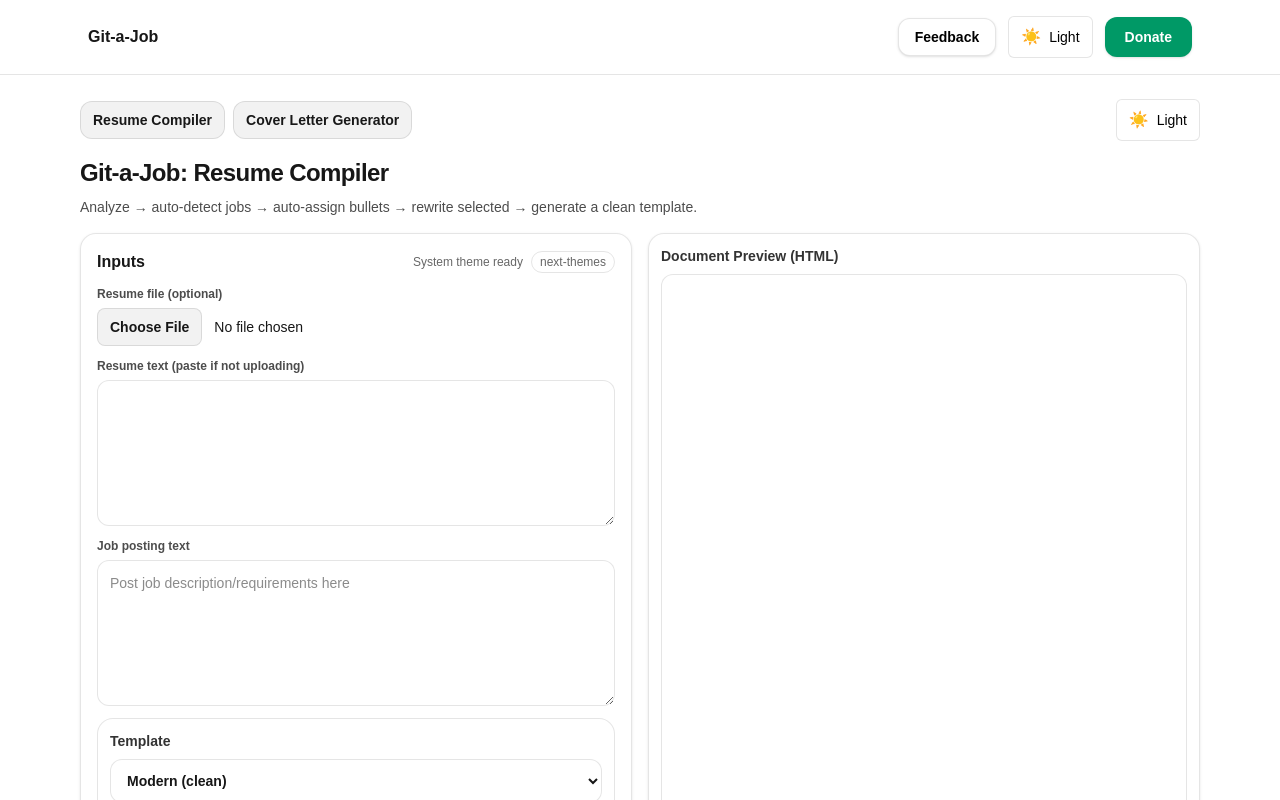
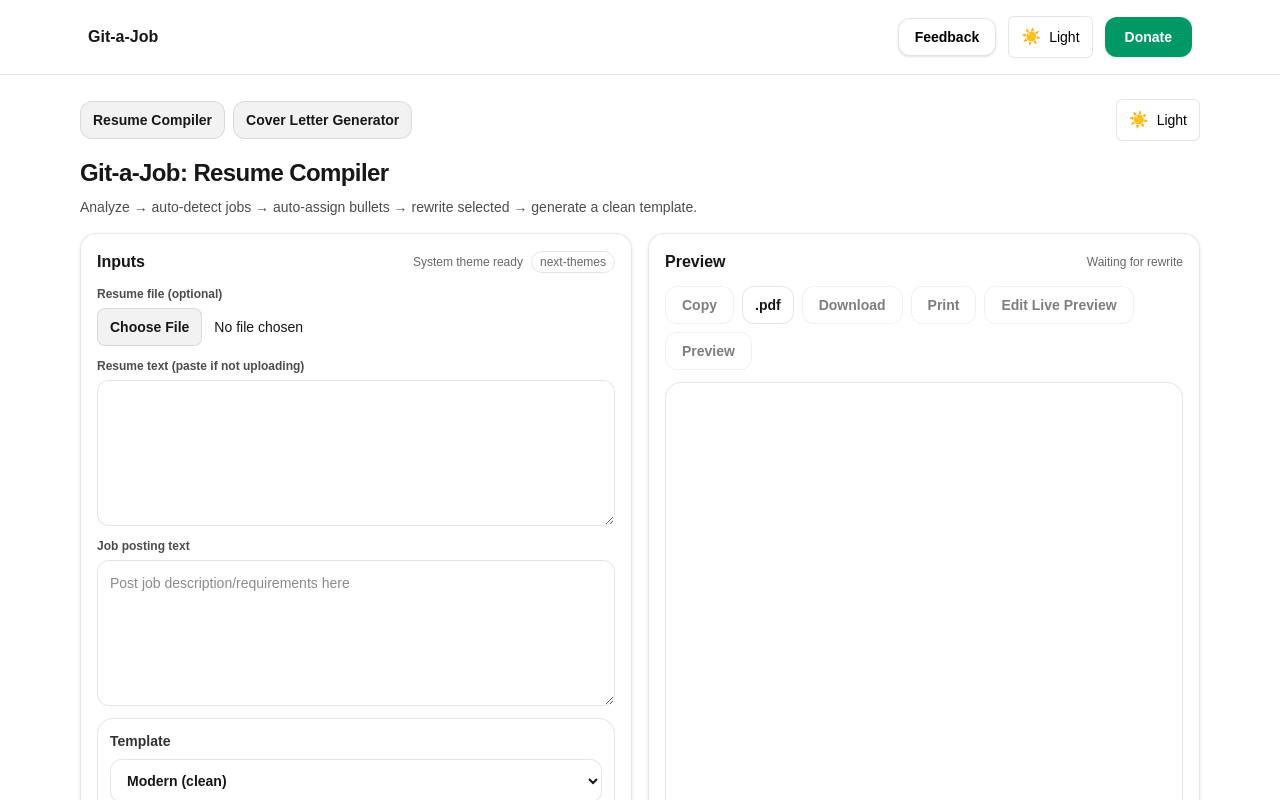
Before and after one commit to KingCarni/Resume-MVP, a Next.js app: page /resume in a window 1280 px wide. Shown: the top 800 px of the page. Built offline with nearby package versions, Linux system fonts and the light colour scheme.

Commit message:
Unify Resume Live Preview with Cover Letter layout + fix active HTML handling

```diff
--- a/src/components/CoverLetterGenerator.tsx
+++ b/src/components/CoverLetterGenerator.tsx
@@ -1179,7 +1179,7 @@ function HtmlDocPreview({ html, footer }: { html: string; footer?: React.ReactNo
           title="cover-letter-preview"
           className="h-[820px] w-full"
           sandbox="allow-same-origin"
-          srcDoc={html || "<!doctype html><html><body></body></html>"}
+          srcDoc={activeResumeHtml || "<!doctype html><html><body></body></html>"}
         />
       </div>
 
--- a/src/components/ResumeMvp/index.tsx
+++ b/src/components/ResumeMvp/index.tsx
@@ -1,3 +1,4 @@
+// src/components/ResumeMvp/index.tsx
 "use client";
 
 import Link from "next/link";
@@ -162,42 +163,6 @@ function keywordsToArray(k: any): string[] {
   return [];
 }
 
-function HtmlDocPreview({
-  html,
-  footer,
-  title = "Document Preview (HTML)",
-  iframeTitle = "doc-preview",
-  heightClass = "h-[820px]",
-}: {
-  html: string;
-  footer?: React.ReactNode;
-  title?: string;
-  iframeTitle?: string;
-  heightClass?: string;
-}) {
-  return (
-    <div className="rounded-2xl border border-black/10 bg-white/60 p-3 shadow-sm backdrop-blur dark:border-white/10 dark:bg-white/5">
-      <div className="mb-2 flex items-center justify-between gap-2">
-        <div className="text-sm font-extrabold text-black/80 dark:text-white/85">
-          {title}
-        </div>
-      </div>
-
-      <div className="overflow-hidden rounded-xl border border-black/10 bg-white dark:border-white/10 dark:bg-black/20">
-        <iframe
-          title={iframeTitle}
-          className={`${heightClass} w-full`}
-          sandbox="allow-same-origin"
-          srcDoc={html || "<!doctype html><html><head><meta charset='utf-8' /></head><body></body></html>"}
-        />
-      </div>
-
-      {footer ? <div className="mt-3 flex flex-wrap items-center gap-2">{footer}</div> : null}
-    </div>
-  );
-}
-
-
 function csvToArray(s: string): string[] {
   return (s || "")
     .split(",")
@@ -344,8 +309,7 @@ function normalizeResumeTextForParsing(input: string) {
       const company = left.replace(/\s{2,}/g, " ").replace(/[•|]+$/g, "").trim();
       const title = right.replace(/^[•|]+/g, "").trim();
 
-      const titleLooksReal =
-        title.length >= 3 && !/^(vancouver|remote|hybrid)\b/i.test(title);
+      const titleLooksReal = title.length >= 3 && !/^(vancouver|remote|hybrid)\b/i.test(title);
 
       if (titleLooksReal) {
         out.push(`${company} — ${title} (${range})`);
@@ -397,7 +361,6 @@ function Callout({
     </div>
   );
 }
-
 
 /** ---------- Resume Template HTML ---------- */
 
@@ -711,7 +674,6 @@ html, body{
 }
 `.trim();
 }
-
 
 function templateStyles(template: ResumeTemplateId) {
   // ---------- EXISTING THEMES ----------
@@ -1589,7 +1551,6 @@ function buildResumeHtml(args: {
 </body>
 </html>`;
 }
-
 
 function openPreviewWindow(html: string) {
   const w = window.open("", "_blank", "noopener,noreferrer");
@@ -1665,7 +1626,6 @@ export default function ResumeMvp() {
   const [resumeBlobUrl, setResumeBlobUrl] = useState<string>("");
   const [uploadingResume, setUploadingResume] = useState(false);
 
-
   const [onlyExperienceBullets, setOnlyExperienceBullets] = useState(true);
 
   const [sourceCompany, setSourceCompany] = useState("");
@@ -1725,30 +1685,16 @@ export default function ResumeMvp() {
     setPreviewHtmlOverride("");
   }
 
-   async function handleCopyOutput() {
-    if (!effectiveResumeHtml) return;
-    const txt = htmlToPlainText(effectiveResumeHtml);
-    try {
-      await navigator.clipboard.writeText(txt);
-    } catch {
-      const ta = document.createElement("textarea");
-      ta.value = txt;
-      document.body.appendChild(ta);
-      ta.select();
-      document.execCommand("copy");
-      ta.remove();
-    }
-  }
-    async function ensureResumeUploadedToBlob(file: File) {
+  async function ensureResumeUploadedToBlob(f: File) {
     if (resumeBlobUrl) return resumeBlobUrl;
 
     setUploadingResume(true);
     try {
-        const safeName = file.name.replace(/\s+/g, "-");
+      const safeName = f.name.replace(/\s+/g, "-");
       const pathname = `resume/${Date.now()}-${safeName}`;
 
-        const blob = (await upload(pathname, file, {
-          access: "public", // or "public" if you prefer
+      const blob = (await upload(pathname, f, {
+        access: "public", // or "private" if you prefer, but then your API must fetch with auth
         handleUploadUrl: "/api/blob/upload",
       })) as PutBlobResult;
 
@@ -1758,45 +1704,6 @@ export default function ResumeMvp() {
       setUploadingResume(false);
     }
   }
-
-
-  async function handleDownloadPdf() {
-  if (!effectiveResumeHtml) return;
-
-  setError(null);
-
-  try {
-    const res = await fetch("/api/resume-pdf", {
-      method: "POST",
-      headers: { "Content-Type": "application/json" },
-      body: JSON.stringify({
-        html: effectiveResumeHtml,
-        filename: "resume.pdf",
-      }),
-    });
-
-    if (!res.ok) {
-      const text = await res.text().catch(() => "");
-      throw new Error(text || `PDF render failed (${res.status})`);
-    }
-
-    const blob = await res.blob();
-    const url = URL.createObjectURL(blob);
-
-    const a = document.createElement("a");
-    a.href = url;
-    a.download = "resume.pdf";
-    document.body.appendChild(a);
-    a.click();
-    a.remove();
-
-    URL.revokeObjectURL(url);
-  } catch (e: any) {
-    setError(e?.message || "PDF download failed");
-  }
-}
-
-
 
   function clearFile() {
     setFile(null);
@@ -1877,14 +1784,11 @@ export default function ResumeMvp() {
           body: JSON.stringify({
             resumeBlobUrl: url,
             jobText,
-      // keep your existing option:
             onlyExperienceBullets,
-      // optional override text if you also pasted:
             resumeText: resumeTextForApi || "",
           }),
         });
       } else {
-  // keep your existing JSON branch
         res = await fetch("/api/analyze", {
           method: "POST",
           headers: { "Content-Type": "application/json" },
@@ -1895,7 +1799,6 @@ export default function ResumeMvp() {
           }),
         });
       }
-
 
       const payload = await parseApiResponse(res);
 
@@ -1989,7 +1892,10 @@ export default function ResumeMvp() {
     console.log("[rewrite] request bytes:", bytes);
     if (logNetworkDebug) {
       console.log("[rewrite] jobText chars:", String(safeBody.jobText ?? "").length);
-    console.log("[rewrite] keywords count:", Array.isArray(safeBody.suggestedKeywords) ? safeBody.suggestedKeywords.length : 0);
+      console.log(
+        "[rewrite] keywords count:",
+        Array.isArray(safeBody.suggestedKeywords) ? safeBody.suggestedKeywords.length : 0
+      );
     }
 
     // ✅ hard stop before Vercel throws FUNCTION_PAYLOAD_TOO_LARGE
@@ -2031,9 +1937,7 @@ export default function ResumeMvp() {
     const suggestedKeywords = normalizeSuggestedKeywordsForBullet(originalBullet, suggestedKeywordsRaw);
 
     if (!originalBullet) {
-      setError(
-        "Missing original bullet for rewrite. Re-run Analyze or confirm bullets are being extracted."
-      );
+      setError("Missing original bullet for rewrite. Re-run Analyze or confirm bullets extracted.");
       return;
     }
 
@@ -2084,9 +1988,7 @@ export default function ResumeMvp() {
           ...nextPlan[index],
           rewrittenBullet: rewrittenTraining,
           needsMoreInfo: false,
-          notes: [
-            "Training/education bullet detected; kept rewrite faithful (no invented testing duties).",
-          ],
+          notes: ["Training/education bullet detected; kept rewrite faithful (no invented duties)."],
           keywordHits: [],
           blockedKeywords: [],
           suggestedKeywords,
@@ -2104,9 +2006,8 @@ export default function ResumeMvp() {
     try {
       const targetProducts = csvToArray(targetProductsCsv);
       const blockedTerms = csvToArray(blockedTermsCsv);
-      // ✅ Keep payload small: cap job text hard (adjust if you want)
+      // ✅ Keep payload small: cap job text hard
       const jobTextCapped = String(jobText ?? "").slice(0, 6000);
-
 
       const norm = (s: any) => String(s ?? "").toLowerCase().replace(/\s+/g, " ").trim();
 
@@ -2187,9 +2088,7 @@ export default function ResumeMvp() {
         if (txt) otherTexts.push(txt);
       }
 
-      const usedOpeners = Array.from(
-        new Set(otherTexts.map(extractOpenerVerb).map(norm).filter(Boolean))
-      );
+      const usedOpeners = Array.from(new Set(otherTexts.map(extractOpenerVerb).map(norm).filter(Boolean)));
 
       const phraseCounts = new Map<string, number>();
       for (const t of otherTexts) {
@@ -2208,7 +2107,6 @@ export default function ResumeMvp() {
         originalBullet,
         suggestedKeywords,
         jobText: jobTextCapped,
-
 
         constraints: [
           "Do not add responsibilities not present in the original bullet.",
@@ -2347,9 +2245,7 @@ export default function ResumeMvp() {
   const metaGames = Array.isArray(analysis?.metaBlocks?.gamesShipped)
     ? analysis!.metaBlocks!.gamesShipped!
     : [];
-  const metaMetrics = Array.isArray(analysis?.metaBlocks?.metrics)
-    ? analysis!.metaBlocks!.metrics!
-    : [];
+  const metaMetrics = Array.isArray(analysis?.metaBlocks?.metrics) ? analysis!.metaBlocks!.metrics! : [];
 
   const guardrailTerms = useMemo(() => {
     const terms: string[] = [];
@@ -2412,34 +2308,76 @@ export default function ResumeMvp() {
     return (previewHtmlOverride || resumeHtml || "").trim();
   }, [previewHtmlOverride, resumeHtml]);
 
-  function openEditPreview() {
-    if (!resumeHtml) return;
-    const seed = (previewHtmlOverride || resumeHtml || "").trim();
-    setPreviewHtmlDraft(seed);
-    setShowPreviewEditor(true);
-  }
-
-  function applyPreviewEdits() {
-    setPreviewHtmlOverride(previewHtmlDraft);
-  }
-
-  function resetPreviewEdits() {
-    setPreviewHtmlOverride("");
-    setPreviewHtmlDraft((resumeHtml || "").trim());
-  }
-
-  function closePreviewEditor() {
-    setShowPreviewEditor(false);
+  // ✅ active HTML to use for Copy/Download/Print/Preview
+  const activeResumeHtml = useMemo(() => {
+    if (showPreviewEditor) return (previewHtmlDraft || effectiveResumeHtml || "").trim();
+    return (previewHtmlOverride || effectiveResumeHtml || "").trim();
+  }, [showPreviewEditor, previewHtmlDraft, previewHtmlOverride, effectiveResumeHtml]);
+
+  async function handleCopyOutput() {
+    const html = activeResumeHtml;
+    if (!html) return;
+
+    const txt = htmlToPlainText(html);
+    try {
+      await navigator.clipboard.writeText(txt);
+    } catch {
+      const ta = document.createElement("textarea");
+      ta.value = txt;
+      document.body.appendChild(ta);
+      ta.select();
+      document.execCommand("copy");
+      ta.remove();
+    }
+  }
+
+  async function handleDownloadPdf() {
+    const html = activeResumeHtml;
+    if (!html) return;
+
+    setError(null);
+
+    try {
+      const res = await fetch("/api/resume-pdf", {
+        method: "POST",
+        headers: { "Content-Type": "application/json" },
+        body: JSON.stringify({
+          html, // ✅ use activeResumeHtml
+          filename: "resume.pdf",
+        }),
+      });
+
+      if (!res.ok) {
+        const text = await res.text().catch(() => "");
+        throw new Error(text || `PDF render failed (${res.status})`);
+      }
+
+      const blob = await res.blob();
+      const url = URL.createObjectURL(blob);
+
+      const a = document.createElement("a");
+      a.href = url;
+      a.download = "resume.pdf";
+      document.body.appendChild(a);
+      a.click();
+      a.remove();
+
+      URL.revokeObjectURL(url);
+    } catch (e: any) {
+      setError(e?.message || "PDF download failed");
+    }
+  }
+
+  function handlePrintPdf() {
+    const html = activeResumeHtml;
+    if (!html) return;
+    openPrintWindow(html);
   }
 
   function handleViewPreview() {
-    if (!effectiveResumeHtml) return;
-    openPreviewWindow(effectiveResumeHtml);
-  }
-
-  function handlePrintPdf() {
-    if (!effectiveResumeHtml) return;
-    openPrintWindow(effectiveResumeHtml);
+    const html = activeResumeHtml;
+    if (!html) return;
+    openPreviewWindow(html);
   }
 
   const debugInjected = useMemo(() => {
@@ -2481,8 +2419,7 @@ export default function ResumeMvp() {
       <div className="mb-4">
         <h1 className="text-2xl font-extrabold tracking-tight">Git-a-Job: Resume Compiler</h1>
         <p className="mt-2 max-w-3xl text-sm text-black/70 dark:text-white/70">
-          Analyze → auto-detect jobs → auto-assign bullets → rewrite selected → generate a clean
-          template.
+          Analyze → auto-detect jobs → auto-assign bullets → rewrite selected → generate a clean template.
         </p>
       </div>
 
@@ -2548,8 +2485,7 @@ export default function ResumeMvp() {
               />
               {resumeText.trim() ? (
                 <div className="text-xs text-black/60 dark:text-white/60">
-                  Tip: Pasted text is auto-normalized on Analyze to help recognize headers like
-                  “Company … Dates … Title”.
+                  Tip: Pasted text is auto-normalized on Analyze to help recognize headers like “Company … Dates … Title”.
                 </div>
               ) : null}
             </label>
@@ -2770,18 +2706,16 @@ export default function ResumeMvp() {
         </section>
 
         {/* Preview */}
-        {/* Preview */}
-<HtmlDocPreview
-  html={effectiveResumeHtml}
-  title="Document Preview (HTML)"
-  iframeTitle="resume-preview"
-  heightClass="h-[820px]"
-  footer={
-    <>
-      <div className="text-xs text-black/60 dark:text-white/60 mr-auto">
+        <section className="rounded-2xl border border-black/10 bg-white/60 p-4 shadow-sm backdrop-blur dark:border-white/10 dark:bg-white/5">
+          <div className="flex items-center justify-between">
+            <h2 className="text-base font-extrabold">Preview</h2>
+            <div className="text-xs text-black/60 dark:text-white/60">
               {effectiveResumeHtml ? "Ready" : "Waiting for rewrite"}
             </div>
-
+          </div>
+
+          {/* Buttons row */}
+          <div className="mt-3 flex flex-wrap gap-2">
             <button
               type="button"
               onClick={handleCopyOutput}
@@ -2813,20 +2747,17 @@ export default function ResumeMvp() {
               Print
             </button>
 
-      {false && <ImpactVote feature="resume" template={resumeTemplate} />}
-
-      {/* If you want true 1:1, I recommend removing this button entirely.
-          If you insist, keep it behind a flag like this. */}
-      {false && (
             <button
               type="button"
-          onClick={openEditPreview}
+              onClick={() => {
+                setPreviewHtmlDraft(activeResumeHtml || "");
+                setShowPreviewEditor(true);
+              }}
               disabled={!effectiveResumeHtml}
               className="rounded-xl border border-black/10 bg-white px-4 py-2 text-sm font-extrabold text-black hover:bg-black/5 disabled:opacity-50 dark:border-white/10 dark:bg-white/10 dark:text-white dark:hover:bg-white/15"
             >
               Edit Live Preview
             </button>
-      )}
 
             <button
               type="button"
@@ -2836,10 +2767,62 @@ export default function ResumeMvp() {
             >
               Preview
             </button>
-    </>
+          </div>
+
+          {/* Iframe preview (live when editor open) */}
+          <div className="mt-3 overflow-hidden rounded-2xl border border-black/10 bg-white dark:border-white/10 dark:bg-black/20">
+            <iframe
+              title="resume-preview"
+              className="h-[820px] w-full border-0"
+              sandbox="allow-same-origin"
+              srcDoc={
+                (showPreviewEditor ? previewHtmlDraft : effectiveResumeHtml) ||
+                "<!doctype html><html><head><meta charset='utf-8' /></head><body></body></html>"
               }
             />
-
+          </div>
+
+          {/* Editor BELOW preview */}
+          {showPreviewEditor ? (
+            <div className="mt-4 rounded-2xl border border-black/10 bg-white/60 p-3 dark:border-white/10 dark:bg-white/5">
+              <div className="mb-2 flex flex-wrap items-center justify-between gap-2">
+                <div className="text-xs font-extrabold text-black/60 dark:text-white/60">
+                  Edit resume HTML (live preview)
+                </div>
+
+                <div className="flex flex-wrap gap-2">
+                  <button
+                    type="button"
+                    onClick={() => setPreviewHtmlDraft(effectiveResumeHtml || "")}
+                    className="rounded-xl border border-black/10 bg-white px-3 py-2 text-sm font-extrabold text-black hover:bg-black/5 dark:border-white/10 dark:bg-white/10 dark:text-white dark:hover:bg-white/15"
+                  >
+                    Reset
+                  </button>
+
+                  <button
+                    type="button"
+                    onClick={() => setShowPreviewEditor(false)}
+                    className="text-sm font-extrabold underline opacity-80 hover:opacity-100"
+                  >
+                    Close
+                  </button>
+                </div>
+              </div>
+
+              <textarea
+                value={previewHtmlDraft}
+                onChange={(e) => setPreviewHtmlDraft(e.target.value)}
+                rows={12}
+                spellCheck={false}
+                className="w-full rounded-xl border border-black/10 bg-white p-3 font-mono text-xs outline-none focus:border-black/20 dark:border-white/10 dark:bg-black/20 dark:text-white dark:focus:border-white/20"
+              />
+
+              <div className="mt-2 text-xs text-black/60 dark:text-white/60">
+                Tip: the preview above updates as you type. Download/Print/Preview will use the edited HTML while this editor is open.
+              </div>
+            </div>
+          ) : null}
+        </section>
       </div>
     </main>
   );
```
Lines whose indentation alone changed are shown as unchanged.
